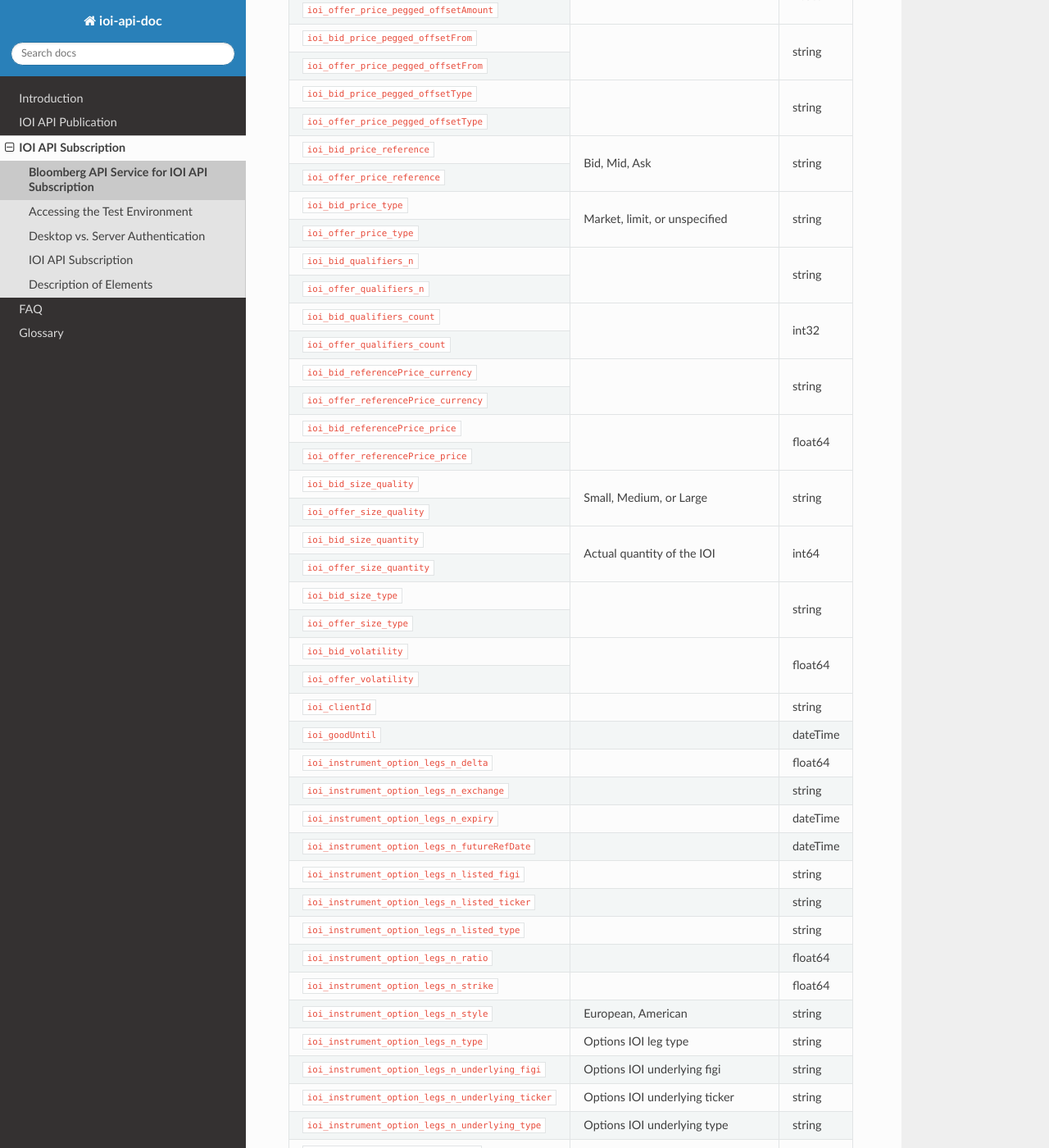
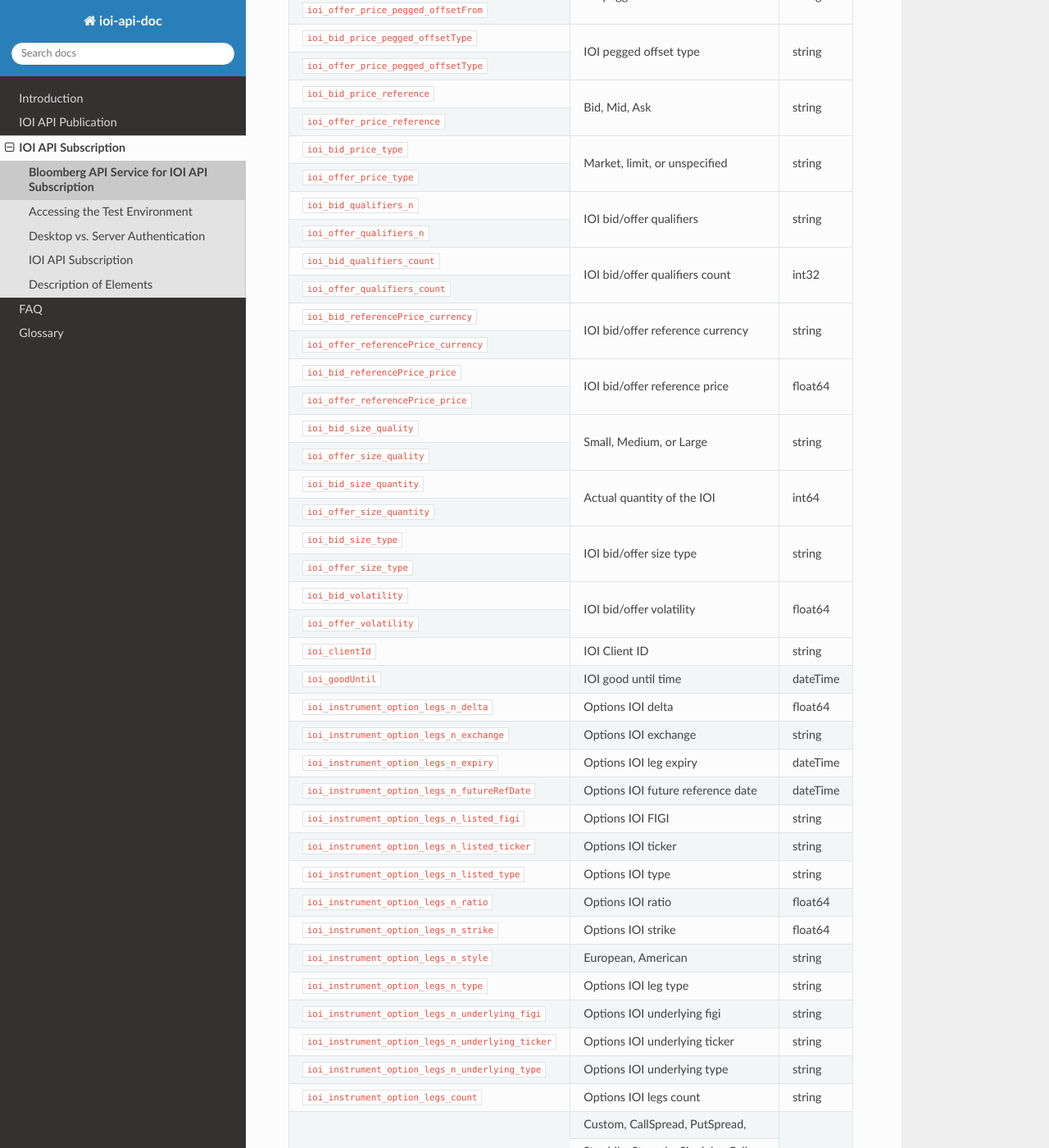
Before and after one commit to tkim/ioi_api_doc, a Sphinx documentation site: the page built from source/subscription/subscription.rst, in a window 1280 px wide and 1400 px high, scrolled down 3281 px. Shown: the whole window at 82% size. Built offline with Sphinx 7.4.7 and the Read the Docs theme 2.0.0, drawn with Linux system fonts in a browser that asks for light colours; formulas are drawn with MathJax 3; some of the changed text lies outside the part shown.

Commit message:
element description update

```diff
--- a/source/publication/reqResp.rst
+++ b/source/publication/reqResp.rst
@@ -389,7 +389,7 @@
 +------------------------------+-----------------------------------------------+---------+
 |Element Name                  | Description                                   | Type    |
 +==============================+===============================================+=========+
-|``acronym``                   |                                               | string  |
+|``acronym``                   | IPER code to target IOIs                      | string  |
 +------------------------------+-----------------------------------------------+---------+
 |``bid``                       |                                               |         |
 +------------------------------+-----------------------------------------------+---------+
--- a/source/subscription/subscription.rst
+++ b/source/subscription/subscription.rst
@@ -163,23 +163,19 @@
 +--------------------------------------------------+                                    |         |
 |``ioi_offer_price_fixed_price``                   |                                    |         |
 +--------------------------------------------------+------------------------------------+---------+
-|``ioi_bid_price_moneyness``                       | IOI price moneyness                | float64 |
-+--------------------------------------------------+                                    |         |
-|``ioi_offer_price_moneyness``                     |                                    |         |
-+--------------------------------------------------+------------------------------------+---------+
-|``ioi_bid_price_pegged_limitPrice``               |                                    | float64 |
+|``ioi_bid_price_pegged_limitPrice``               | IOI pegged limit price             | float64 |
 +--------------------------------------------------+                                    |         |
 |``ioi_offer_price_pegged_limitPrice``             |                                    |         |
 +--------------------------------------------------+------------------------------------+---------+
-|``ioi_bid_price_pegged_offsetAmount``             |                                    | float64 |
+|``ioi_bid_price_pegged_offsetAmount``             | IOI pegged offset amount           | float64 |
 +--------------------------------------------------+                                    |         |
 |``ioi_offer_price_pegged_offsetAmount``           |                                    |         |
 +--------------------------------------------------+------------------------------------+---------+
-|``ioi_bid_price_pegged_offsetFrom``               |                                    | string  |
+|``ioi_bid_price_pegged_offsetFrom``               | IOI pegged offset from             | string  |
 +--------------------------------------------------+                                    |         |
 |``ioi_offer_price_pegged_offsetFrom``             |                                    |         |
 +--------------------------------------------------+------------------------------------+---------+
-|``ioi_bid_price_pegged_offsetType``               |                                    | string  |
+|``ioi_bid_price_pegged_offsetType``               | IOI pegged offset type             | string  |
 +--------------------------------------------------+                                    |         |
 |``ioi_offer_price_pegged_offsetType``             |                                    |         |
 +--------------------------------------------------+------------------------------------+---------+
@@ -191,19 +187,19 @@
 +--------------------------------------------------+                                    |         |
 |``ioi_offer_price_type``                          |                                    |         |
 +--------------------------------------------------+------------------------------------+---------+
-|``ioi_bid_qualifiers_n``                          |                                    | string  |
+|``ioi_bid_qualifiers_n``                          | IOI bid/offer qualifiers           | string  |
 +--------------------------------------------------+                                    |         |
 |``ioi_offer_qualifiers_n``                        |                                    |         |
 +--------------------------------------------------+------------------------------------+---------+
-|``ioi_bid_qualifiers_count``                      |                                    | int32   |
+|``ioi_bid_qualifiers_count``                      | IOI bid/offer qualifiers count     | int32   |
 +--------------------------------------------------+                                    |         |
 |``ioi_offer_qualifiers_count``                    |                                    |         |
 +--------------------------------------------------+------------------------------------+---------+
-|``ioi_bid_referencePrice_currency``               |                                    | string  |
+|``ioi_bid_referencePrice_currency``               | IOI bid/offer reference currency   | string  |
 +--------------------------------------------------+                                    |         |
 |``ioi_offer_referencePrice_currency``             |                                    |         |
 +--------------------------------------------------+------------------------------------+---------+
-|``ioi_bid_referencePrice_price``                  |                                    | float64 |
+|``ioi_bid_referencePrice_price``                  | IOI bid/offer reference price      | float64 |
 +--------------------------------------------------+                                    |         |
 |``ioi_offer_referencePrice_price``                |                                    |         |
 +--------------------------------------------------+------------------------------------+---------+
@@ -215,35 +211,35 @@
 +--------------------------------------------------+                                    |         |
 |``ioi_offer_size_quantity``                       |                                    |         |
 +--------------------------------------------------+------------------------------------+---------+
-|``ioi_bid_size_type``                             |                                    | string  |
+|``ioi_bid_size_type``                             | IOI bid/offer size type            | string  |
 +--------------------------------------------------+                                    |         |
 |``ioi_offer_size_type``                           |                                    |         |
 +--------------------------------------------------+------------------------------------+---------+
-|``ioi_bid_volatility``                            |                                    | float64 |
+|``ioi_bid_volatility``                            | IOI bid/offer volatility           | float64 |
 +--------------------------------------------------+                                    |         |
 |``ioi_offer_volatility``                          |                                    |         |
 +--------------------------------------------------+------------------------------------+---------+
-|``ioi_clientId``                                  |                                    | string  |
+|``ioi_clientId``                                  | IOI Client ID                      | string  |
 +--------------------------------------------------+------------------------------------+---------+
-|``ioi_goodUntil``                                 |                                    | dateTime|
+|``ioi_goodUntil``                                 | IOI good until time                | dateTime|
 +--------------------------------------------------+------------------------------------+---------+
-|``ioi_instrument_option_legs_n_delta``            |                                    | float64 |
+|``ioi_instrument_option_legs_n_delta``            | Options IOI delta                  | float64 |
 +--------------------------------------------------+------------------------------------+---------+
-|``ioi_instrument_option_legs_n_exchange``         |                                    | string  |
+|``ioi_instrument_option_legs_n_exchange``         | Options IOI exchange               | string  |
 +--------------------------------------------------+------------------------------------+---------+
-|``ioi_instrument_option_legs_n_expiry``           |                                    | dateTime|
+|``ioi_instrument_option_legs_n_expiry``           | Options IOI leg expiry             | dateTime|
 +--------------------------------------------------+------------------------------------+---------+
-|``ioi_instrument_option_legs_n_futureRefDate``    |                                    | dateTime|
+|``ioi_instrument_option_legs_n_futureRefDate``    | Options IOI future reference date  | dateTime|
 +--------------------------------------------------+------------------------------------+---------+
-|``ioi_instrument_option_legs_n_listed_figi``      |                                    | string  |
+|``ioi_instrument_option_legs_n_listed_figi``      | Options IOI FIGI                   | string  |
 +--------------------------------------------------+------------------------------------+---------+
-|``ioi_instrument_option_legs_n_listed_ticker``    |                                    | string  |
+|``ioi_instrument_option_legs_n_listed_ticker``    | Options IOI ticker                 | string  |
 +--------------------------------------------------+------------------------------------+---------+
-|``ioi_instrument_option_legs_n_listed_type``      |                                    | string  |
+|``ioi_instrument_option_legs_n_listed_type``      | Options IOI type                   | string  |
 +--------------------------------------------------+------------------------------------+---------+
-|``ioi_instrument_option_legs_n_ratio``            |                                    | float64 |
+|``ioi_instrument_option_legs_n_ratio``            | Options IOI ratio                  | float64 |
 +--------------------------------------------------+------------------------------------+---------+
-|``ioi_instrument_option_legs_n_strike``           |                                    | float64 |
+|``ioi_instrument_option_legs_n_strike``           | Options IOI strike                 | float64 |
 +--------------------------------------------------+------------------------------------+---------+
 |``ioi_instrument_option_legs_n_style``            | European, American                 | string  |
 +--------------------------------------------------+------------------------------------+---------+
```
Also changed, not shown: 5 other files.
